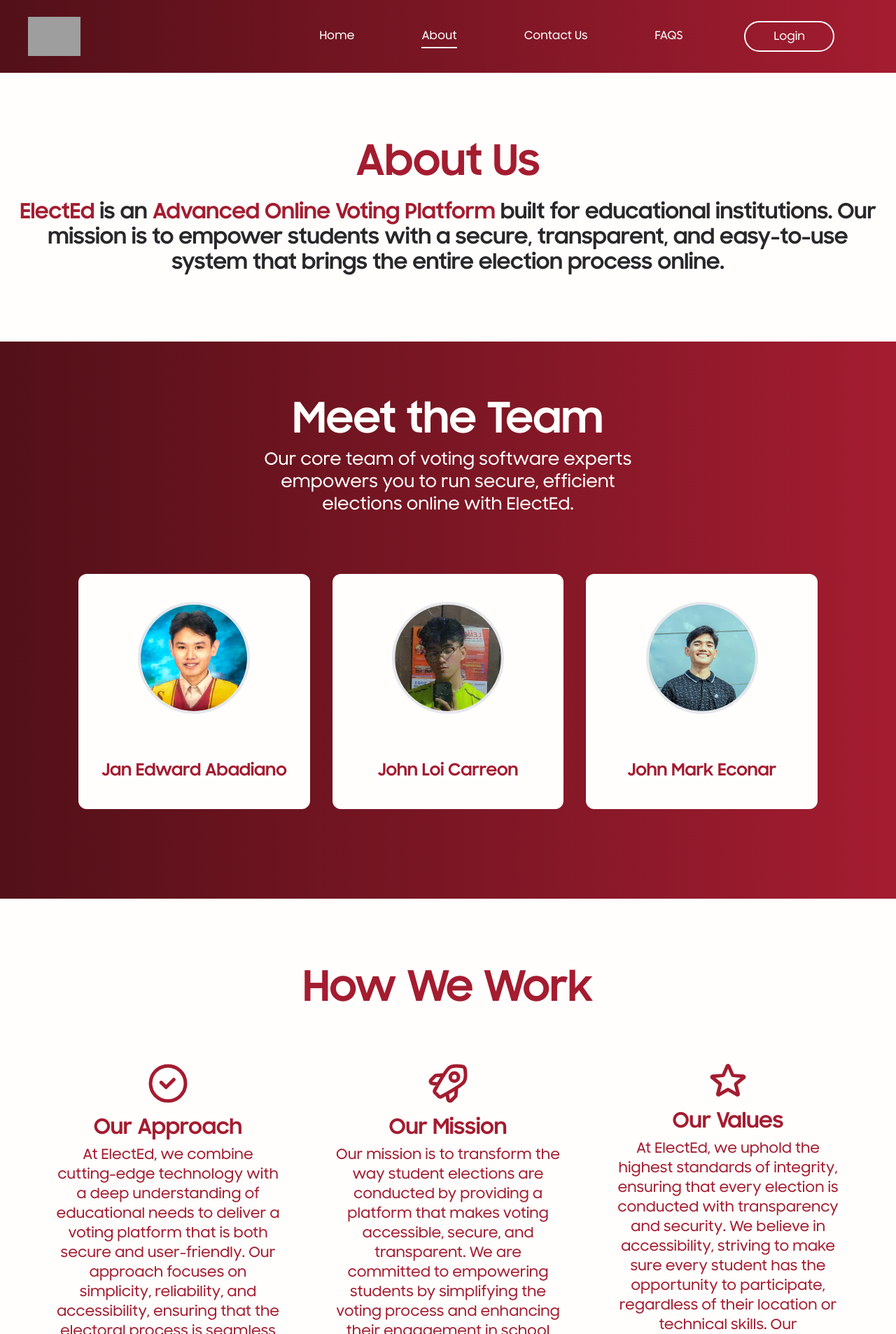
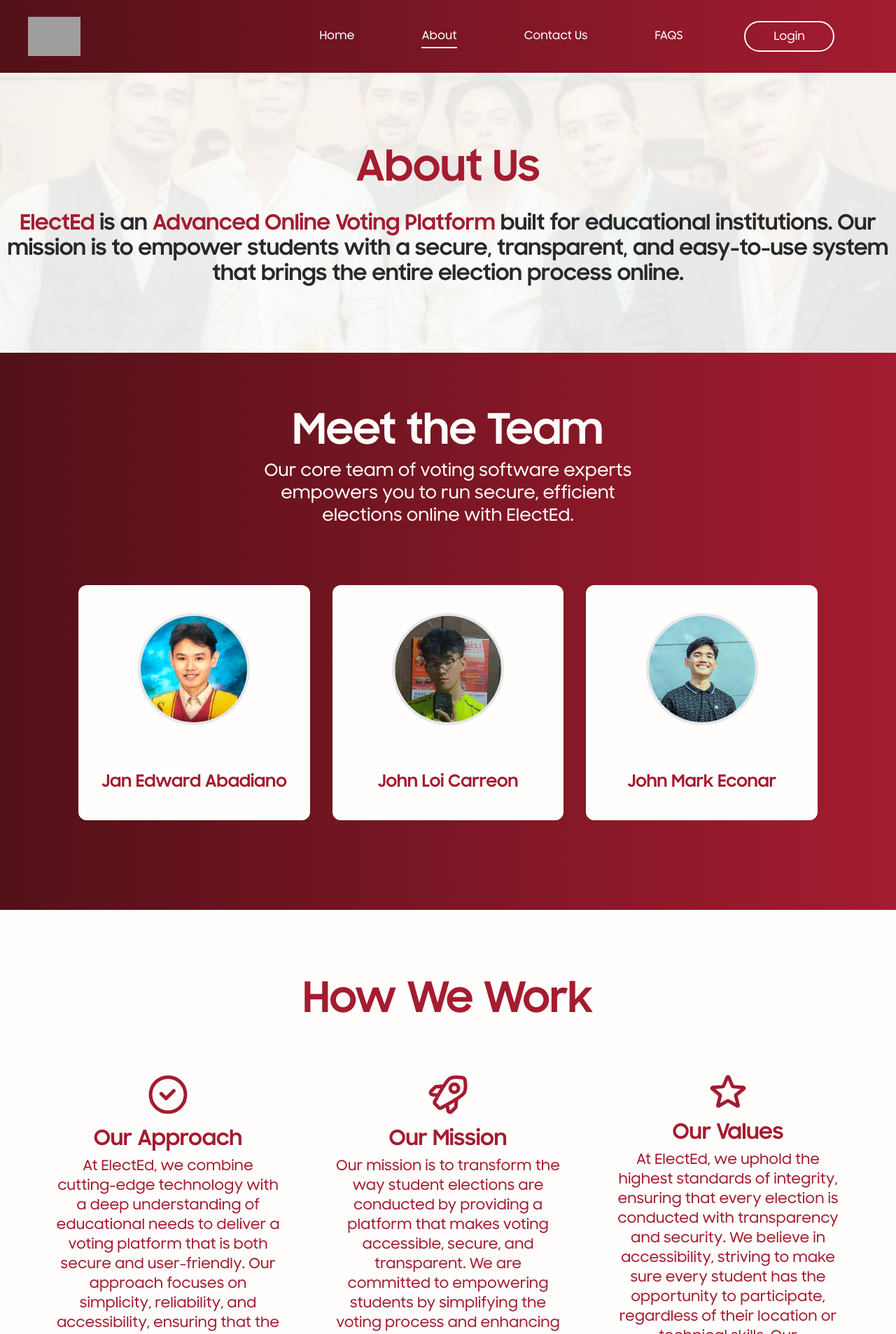
Before and after one commit to nezuuuuuuu/ElectEd, a Django app: page /about/ in a window 1280 px wide. Shown: the top 1906 px of the page at 70% size. Run offline with Django 5.2, Linux system fonts and the light colour scheme; some libraries are stand-ins or nearby versions; grey boxes are pictures that could not be loaded.

Commit message:
implemented fixed navbar and other stuff

```diff
--- a/landing_page/templates/base.html
+++ b/landing_page/templates/base.html
@@ -11,7 +11,7 @@
 </head>
 <body>
     <!-- WHOLE NAVIGATION BAR -->
-    <header class="relative w-full px-10 py-2 text-white bg-gradient-to-r from-dmaroon to-maroon h-30 xl:py-6 xl:px-10">
+    <header class="fixed w-full px-10 py-2 text-white bg-gradient-to-r from-dmaroon to-maroon h-30 xl:py-6 xl:px-10 z-10">
         <!-- BACKGGOUND -->
         <!-- <div class='absolute inset-0 z-0'>
             <img
--- a/landing_page/templates/landingpage/about.html
+++ b/landing_page/templates/landingpage/about.html
@@ -3,10 +3,17 @@
 {% block title %}About Us {% endblock %}
 
 {% block content %}
-<section class='bg-white2'>
-    <!-- {/* ABOUT US TEXT */} -->
-    <div class='container flex flex-col items-center justify-center h-full gap-6 mx-auto my-24 text-center'>
-        <h1 class='text-6xl font-bold text-maroon '>About Us</h1>
+<section class='flex flex-col justify-center py-12 xl:py-0'>
+    <div class="absolute inset-0 w-full h-full -z-10">
+        <img
+            src="{% static 'landingpics/teamfogi.png' %}"
+            alt="Contact Us Background"
+            class="object-cover w-full mt-6"
+        />
+    </div>
+      <!-- {/* ABOUT US TEXT */} -->
+    <div class='flex flex-col items-center justify-center gap-8 mx-auto mt-8 pt-24 pb-24 text-center'>
+        <h1 class='text-6xl font-bold text-maroon pt-2'>About Us</h1>
         <p class='text-3xl font-semibold'>
             <span class='text-maroon'>ElectEd</span> is an <span class='text-maroon'>Advanced Online Voting Platform </span>
             built for educational institutions. Our mission is to empower students with a secure, transparent, and easy-to-use system
--- a/landing_page/templates/landingpage/contact.html
+++ b/landing_page/templates/landingpage/contact.html
@@ -14,7 +14,7 @@
         </div>
 
             <!-- {/* GREETINGS */} -->
-        <div class="h-full w-[70%] mx-auto pb-32 pt-28 text-maroon">
+        <div class="h-full w-[70%] mx-auto pb-40 pt-42 text-maroon">
             <h1 class='text-6xl font-bold'>Hello.</h1>
             <p class='text-2xl font-semibold'>
                 Got a question? We're here to help!
--- a/landing_page/templates/landingpage/faqs.html
+++ b/landing_page/templates/landingpage/faqs.html
@@ -9,14 +9,14 @@
         <div class="absolute inset-0 w-full h-full -z-10">
             <img
                 src="{% static 'landingpics/faqsbg.png' %}"
-                class="object-cover w-full"
+                class="object-cover w-full "
                 alt="Contact Us Background"
             />
         </div>
 
         <!-- {/* FREQUENTLY ASKED QUESTIONS */} -->
-        <div class="container flex items-end justify-end pb-32 text-maroon pt-28 p-50">
-            <h1 class='text-6xl font-bold text-end mr-40'>FREQUENTLY <br /> ASKED QUESTIONS</h1>
+        <div class="container flex items-end justify-end pb-40 text-maroon pt-28">
+            <h1 class='text-6xl font-bold text-end mr-40 pt-28'>FREQUENTLY <br /> ASKED QUESTIONS</h1>
         </div>
 
 
--- a/landing_page/templates/landingpage/home.html
+++ b/landing_page/templates/landingpage/home.html
@@ -7,7 +7,7 @@
 
         <!-- {/* TEXT */} -->
         <div class="container flex flex-col items-center justify-center w-full">
-            <h1 class="mb-16 text-4xl font-semibold leading-tight text-center md:text-5xl lg:text-7xl">
+            <h1 class="mt-8 mb-20 text-4xl font-semibold leading-tight text-center md:text-5xl lg:text-7xl">
                 <span class="text-maroon">School's #1</span> Trusted Platform <br>for Student Elections in the Philippines
             </h1>
 
--- a/theme/static/css/dist/styles.css
+++ b/theme/static/css/dist/styles.css
@@ -875,6 +875,11 @@ select {
   margin-bottom: 6rem;
 }
 
+.my-32{
+  margin-top: 12rem;
+  margin-bottom: 6rem;
+}
+
 .my-4 {
   margin-top: 1rem;
   margin-bottom: 1rem;
@@ -935,6 +940,14 @@ select {
 
 .mt-6 {
   margin-top: 1.5rem;
+}
+
+.mt-8 {
+  margin-top: 3rem;
+}
+
+.mt-8 {
+  margin-top: 5rem;
 }
 
 .block {
@@ -1247,6 +1260,9 @@ select {
   padding: 4rem;
 }
 
+.p-16 {
+  padding: 8rem;
+}
 .px-10 {
   padding-left: 2.5rem;
   padding-right: 2.5rem;
@@ -1317,6 +1333,10 @@ select {
   padding-bottom: 1.25rem;
 }
 
+.pb-24 {
+  padding-bottom: 6rem;
+}
+
 .pb-32 {
   padding-bottom: 8rem;
 }
@@ -1325,6 +1345,15 @@ select {
   padding-bottom: 10rem;
 }
 
+.pb-42 {
+  padding-bottom: 13rem;
+}
+
+
+.pt-2 {
+  padding-top: 2rem;
+}
+
 .pt-20 {
   padding-top: 5rem;
 }
@@ -1339,6 +1368,10 @@ select {
 
 .pt-40 {
   padding-top: 10rem;
+}
+
+.pt-42 {
+  padding-top: 16rem;
 }
 
 .text-center {
```
Also changed, not shown: static/landingpics/teamfogi.png (added).
